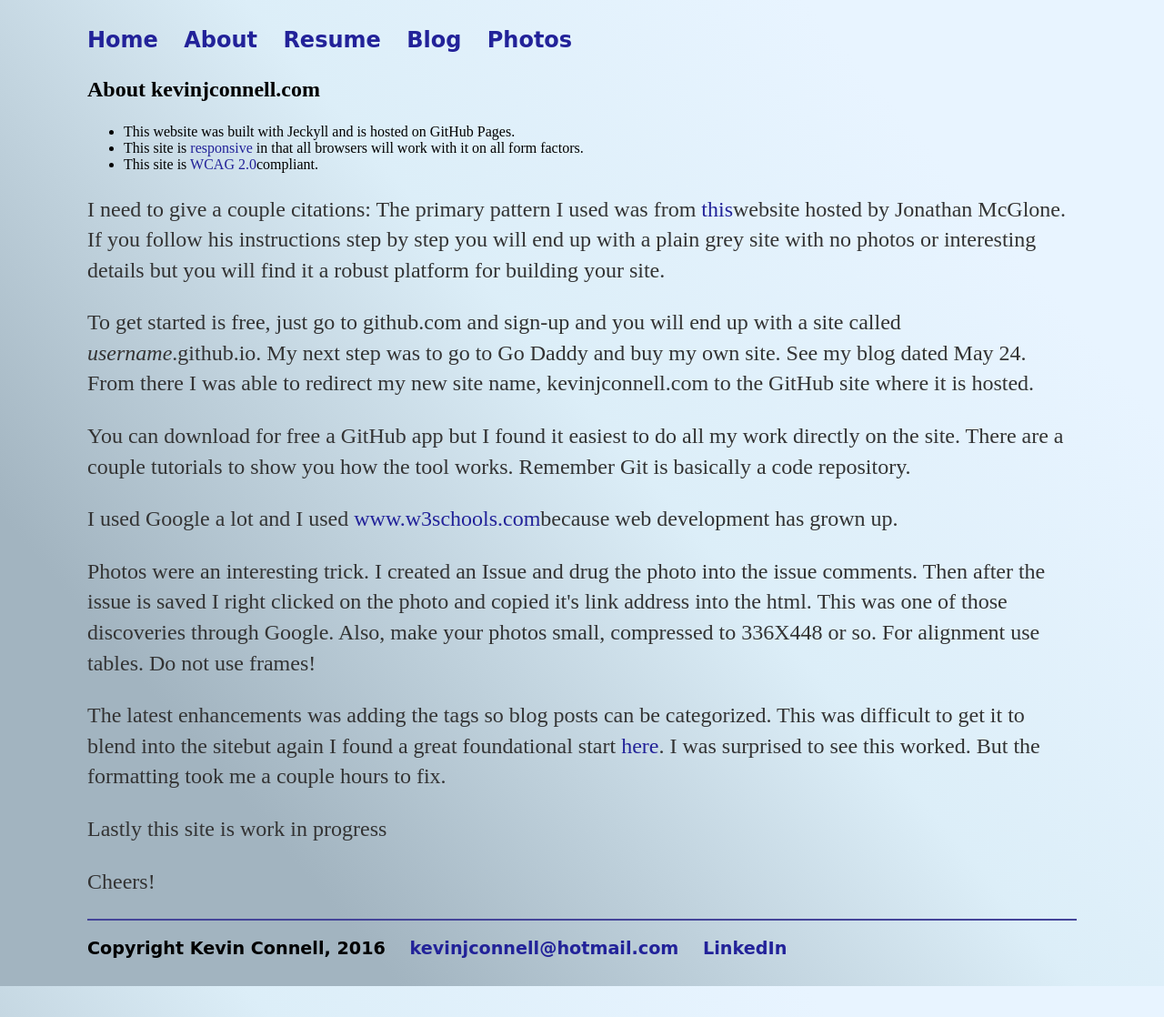
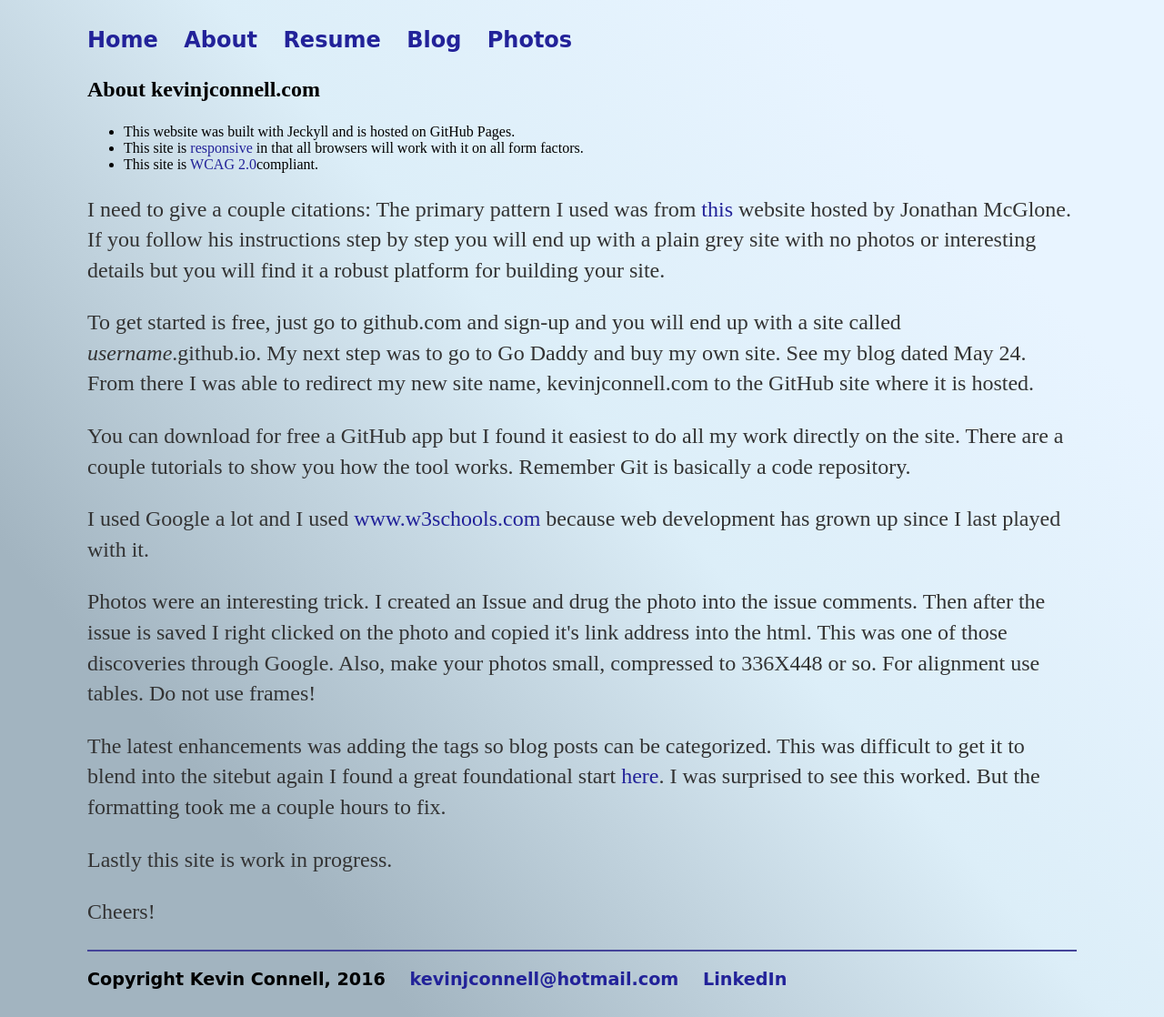
Before and after one commit to mo4dawg/mo4dawg.github.io, a Jekyll site: the page built from theSite/index.html, in a window 1280 px wide. Shown: the whole page at 91% size. Built offline with Jekyll 4.4.1, drawn with Linux system fonts in a browser that asks for light colours.

Commit message:
Update index.html

```diff
--- a/theSite/index.html
+++ b/theSite/index.html
@@ -13,13 +13,13 @@ title: About this Website
   </ul>
 </div>
 <p>I need to give a couple citations:
-  The primary pattern I used was from <a href="http://jmcglone.com/guides/github-pages/">this</a>website hosted by Jonathan McGlone. If you follow his instructions step by step you will end up with a plain grey site with no photos or interesting details but you will find it a robust platform for building your site.</p>
+  The primary pattern I used was from <a href="http://jmcglone.com/guides/github-pages/">this </a> website hosted by Jonathan McGlone. If you follow his instructions step by step you will end up with a plain grey site with no photos or interesting details but you will find it a robust platform for building your site.</p>
   <p>To get started is free, just go to github.com and sign-up and you will end up with a site called <i>username</i>.github.io.  My next step was to go to Go Daddy and buy my own site.  See my blog dated May 24.  From there I was able to redirect my new site name, kevinjconnell.com to the GitHub site where it is hosted.</p>
   <p>You can download for free a GitHub app but I found it easiest to do all my work directly on the site.  There are a couple tutorials to show you how the tool works.  Remember Git is basically a code repository.</p>
-  <p>I used Google a lot and I used <a href="http://www.w3schools.com/">www.w3schools.com</a>because web development has grown up.</p>
+  <p>I used Google a lot and I used <a href="http://www.w3schools.com/">www.w3schools.com </a> because web development has grown up since I last played with it.</p>
   <p>Photos were an interesting trick.  I created an Issue and drug the photo into the issue comments.  Then after the issue is saved I right clicked on the photo and copied it's link address into the html.  This was one of those discoveries through Google.  Also, make your photos small, compressed to 336X448 or so.  For alignment use tables.  Do not use frames!</p>
   <p>The latest enhancements was adding the tags so blog posts can be categorized.  This was difficult to get it to blend into the sitebut again I found a great foundational start <a href="https://blog.meinside.pe.kr/Adding-tag-cloud-and-archives-page-to-Jekyll/">here</a>.  I was surprised to see this worked.  But the formatting took me a couple hours to fix.</p>
-  <p>Lastly this site is  work in progress</p>
+  <p>Lastly this site is  work in progress.</p>
   <p>Cheers!</p>
 
 
```
